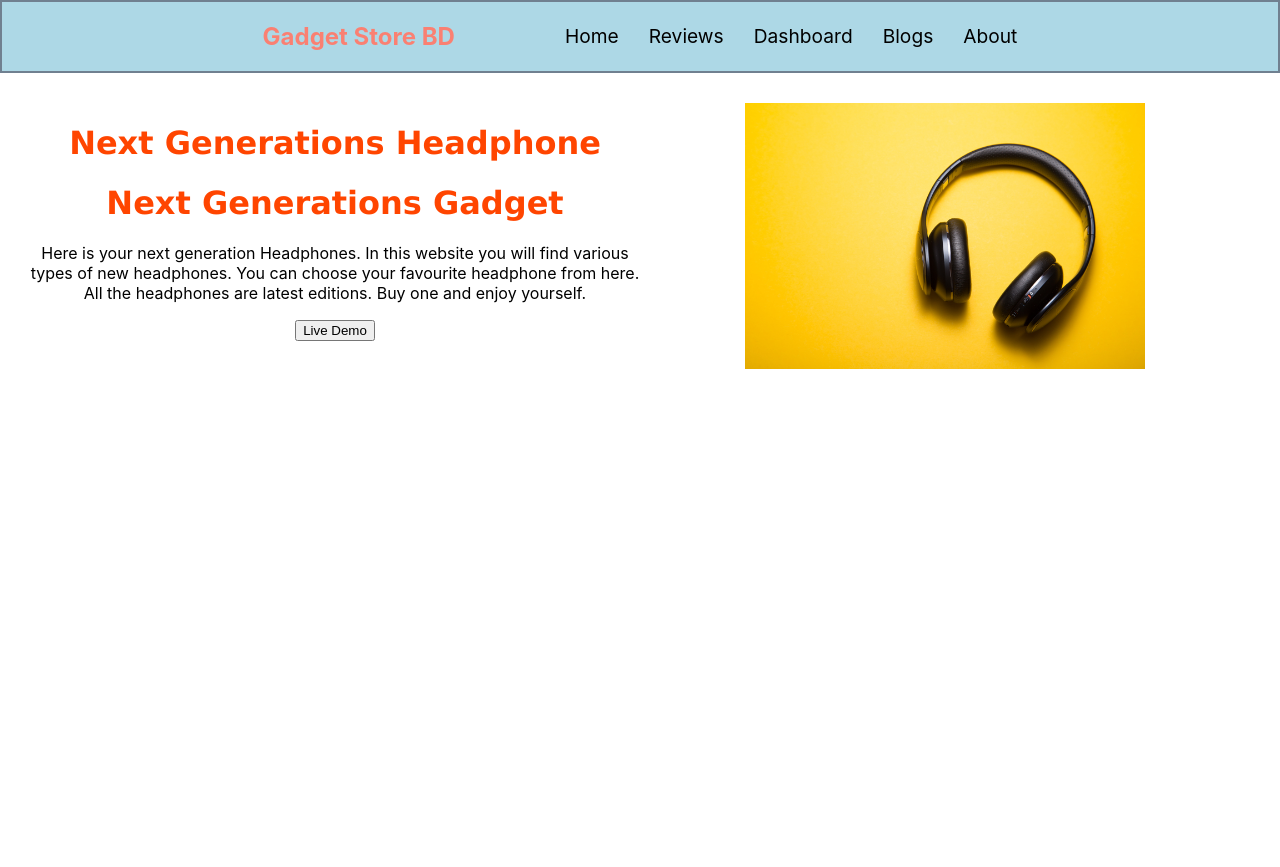
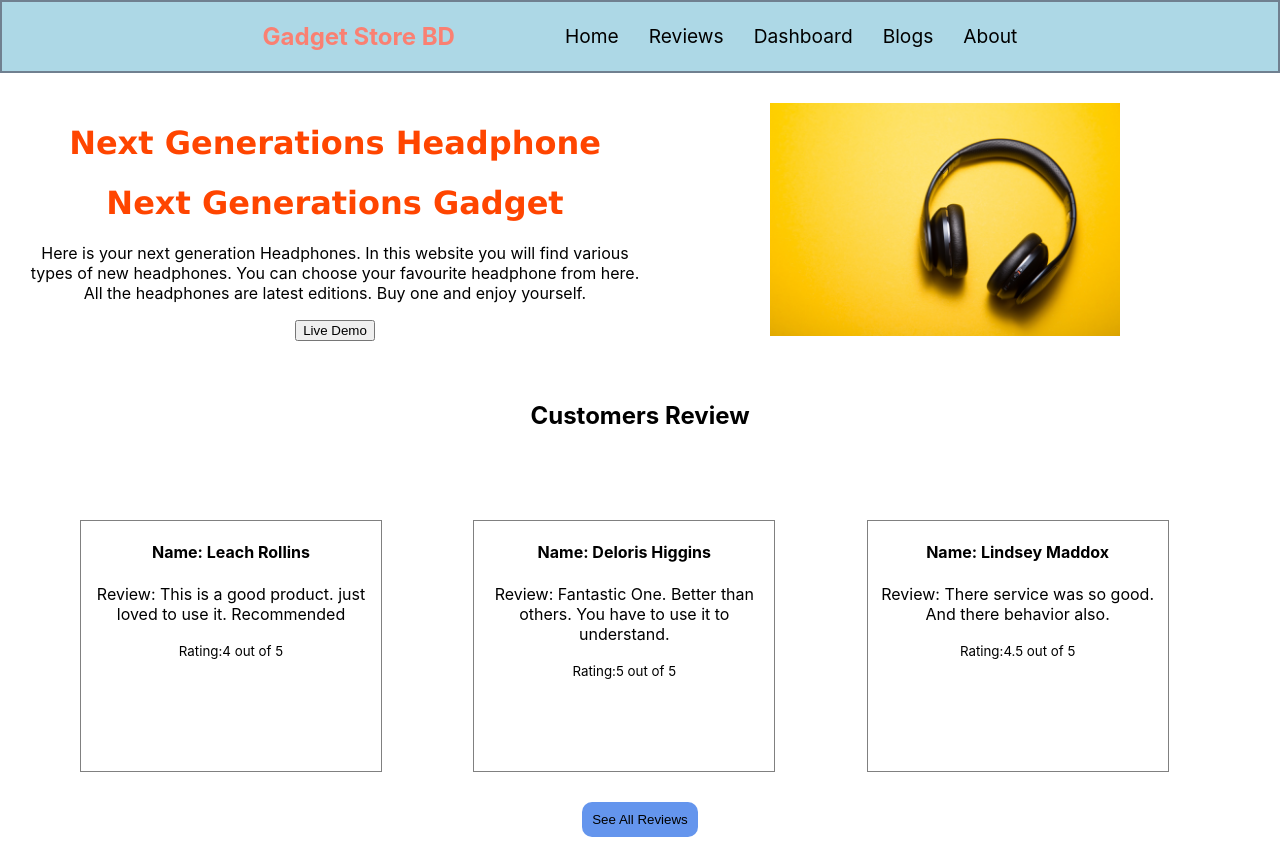
Before and after one commit to Mehadi-Hasan98/gadget-store-bd-website, a React (Create React App) app: page / in a window 1280 px wide. Before the commit the page ends 800 px from the top, so only its background shows below. Built offline with nearby package versions, Linux system fonts and the light colour scheme.

Commit message:
Home page and reviews page done

```diff
--- a/public/reviews.json
+++ b/public/reviews.json
@@ -2,55 +2,55 @@
     {
       "id": "1",
       "name": "Leach Rollins",
-      "review": "This is a good product. just loved to use it. Recommended",
+      "comment": "This is a good product. just loved to use it. Recommended",
       "rating": "4 out of 5"
     },
     {
       "id": "2",
       "name": "Deloris Higgins",
-      "review": "This is a good product. just loved to use it. Recommended",
+      "comment": "Fantastic One. Better than others. You have to use it to understand.",
       "rating": "5 out of 5"
     },
     {
       "id": "3",
       "name": "Lindsey Maddox",
-      "review": "This is a good product. just loved to use it. Recommended",
+      "comment": "There service was so good. And there behavior also.",
       "rating": "4.5 out of 5"
     },
     {
       "id": "4",
       "name": "Mcfadden Gentry",
-      "review": "This is a good product. just loved to use it. Recommended",
+      "comment": "Value for money.  but i expected something better. Hope they will be good company.",
       "rating": "3 out of 5"
     },
     {
       "id": "5",
       "name": "Duke Lindsey",
-      "review": "This is a good product. just loved to use it. Recommended",
+      "comment": "This is a good product. just loved to use it. Recommended",
       "rating": "4 out of 5"
     },
     {
       "id": "6",
       "name": "Freeman Colon",
-      "review": "This is a good product. just loved to use it. Recommended",
+      "comment": "They are very good like their product. Their market strategy also good.",
       "rating": "4.5"
     },
     {
       "id": "7",
       "name": "Zelma Paul",
-      "review": "This is a good product. just loved to use it. Recommended",
+      "comment": "This is a good product. just loved to use it.Highly Recommended",
       "rating": "5 out of 5"
     },
     {
       "id": "8",
       "name": "Sawyer Ortiz",
-      "review": "This is a good product. just loved to use it. Recommended",
+      "comment": "Aewsome product. just loved it. Recommended",
       "rating": "4 out of 5"
     },
     {
       "id": "9",
       "name": "Reeves Shields",
-      "review": "This is a good product. just loved to use it. Recommended",
+      "comment": "This is a good product. just loved to use it. Recommended",
       "rating": "4.5 out of 5"
     }
   ]
--- /dev/null
+++ b/src/Hooks/useReviews.js
@@ -0,0 +1,15 @@
+import { useEffect, useState } from "react"
+
+const useReviews = () => {
+    const [reviews, setReviews] = useState([]);
+
+    useEffect( () =>{
+        fetch('reviews.json')
+        .then(res => res.json())
+        .then(data => setReviews(data))
+    }, []);
+
+    return [reviews, setReviews];
+}
+
+export default useReviews;
--- a/src/components/Home/Home.css
+++ b/src/components/Home/Home.css
@@ -1,9 +1,28 @@
+.main{
+    display: grid;
+    grid-template-columns: repeat(2,1fr);
+}
+
 .main-text{
     color: orangered;
     font-family: 'Lucida Sans', 'Lucida Sans Regular', 'Lucida Grande', 'Lucida Sans Unicode', Geneva, Verdana, sans-serif;
 }
 .homepage{
-    display: grid;
-    grid-template-columns: repeat(2, 1fr);
+    /* display: grid; */
+    /* grid-template-columns: repeat(2, 1fr); */
     margin: 30px;
 }
+.card-home{
+    margin-left: 40px;
+    margin-top: 80px;
+    margin-bottom: 20px;
+    display: grid;
+    grid-template-columns: repeat(3, 1fr);
+}
+
+.review-btn{
+    background-color: cornflowerblue;
+    border: none;
+    padding: 10px;
+    border-radius: 10px;
+}
--- a/src/components/Home/Home.js
+++ b/src/components/Home/Home.js
@@ -1,12 +1,18 @@
 import React from 'react';
 import './Home.css';
 import Image from '../../components/Image/headphone.jpg'
+import useReviews from '../../Hooks/useReviews';
+import Review from '../Review/Review';
+import { useNavigate } from 'react-router-dom';
 
 
 
 const Home = () => {
+    const [reviews, setReviews] = useReviews();
+    const navigate = useNavigate();
     return (
         <div className='homepage'>
+            <div className='main'>
             <div>
             <h1 className='main-text'>Next Generations Headphone</h1>
             <h1 className='main-text'>Next Generations Gadget</h1>
@@ -14,8 +20,18 @@ const Home = () => {
             <button>Live Demo</button>
             </div>
             <div>
-            <img width={400} src={Image} alt="" />
+            <img width={350} src={Image} alt="" />
             </div>
+            </div>
+            <br></br>
+            <br></br>
+            <h2>Customers Review</h2>
+            <div className='card-home'>
+            {reviews.slice(0, 3).map((review) => (
+            <Review key={review.id} review={review}></Review>
+          ))}
+            </div>
+            <button className='review-btn' onClick={()=> navigate('/reviews')}>See All Reviews</button>
         </div>
 
     );
--- /dev/null
+++ b/src/components/Review/Review.css
@@ -0,0 +1,7 @@
+.review-card{
+    width: 300px;
+    height: 250px;
+    border: 1px solid gray;
+    margin: 10px;
+
+}
--- /dev/null
+++ b/src/components/Review/Review.js
@@ -0,0 +1,18 @@
+import React from 'react';
+import './Review.css'
+
+const Review = ({review}) => {
+    const {name,comment,rating} = review;
+    return (
+        <div className='review-card'>
+            <div>
+            <h4>Name: {name}</h4>
+            <p>Review: {comment}</p>
+            <p><small>Rating:{rating}</small></p>
+            </div>
+
+        </div>
+    );
+};
+
+export default Review;
--- a/src/components/Reviews/Reviews.css
+++ b/src/components/Reviews/Reviews.css
@@ -1,9 +1,8 @@
-.review{
+.card{
     display: grid;
     grid-template-columns: repeat(3, 1fr);
+    justify-content: center;
+    margin-left:70px;
+    margin-top: 50px;
+    margin-bottom: 30px;
 }
-.review1{
-    border: 1px solid slategray;
-    padding-top: 20px;
-    padding-bottom: 20px;
-}
--- a/src/components/Reviews/Reviews.js
+++ b/src/components/Reviews/Reviews.js
@@ -1,17 +1,22 @@
-import React, { useEffect, useState } from 'react';
+
+import useReviews from '../../Hooks/useReviews';
+import Review from '../Review/Review';
 import './Reviews.css';
 
 const Reviews = () => {
-    const {reviews, setReviews} = useState([]);
-    useEffect( () => {
-        fetch('reviews.json')
-        .then(res => res.json())
-        .then(data => setReviews(data));
-    }, [])
+    const [reviews, setReviews] = useReviews();
 
     return (
         <div>
-            <h2>Our happy Customers review</h2>
+            <h2>Our happy Customers Review!!</h2>
+           <div className='card'>
+           {
+               reviews.map(review => <Review
+                key={review.id}
+                review={review}
+               ></Review>)
+            }
+           </div>
         </div>
 
     );
```
